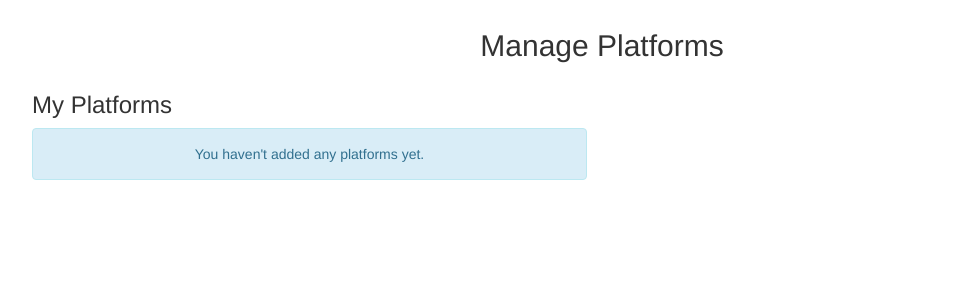
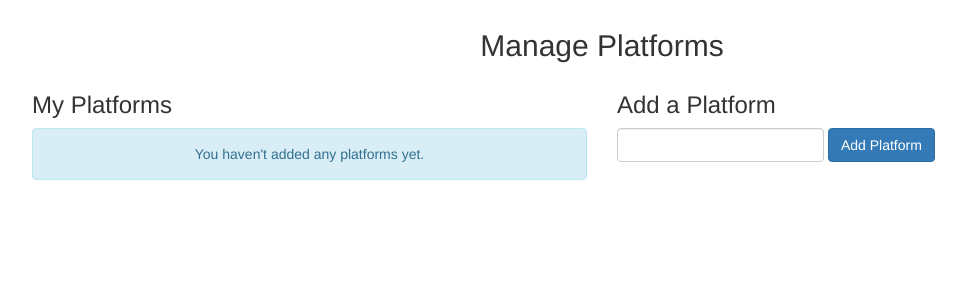
Before and after one commit to AmirF27/tracklog, a Flask app: template templates/account-settings.html in a window 1280 px wide. Shown: the part 51-351 px from the top of the page, without its empty margins (38-1004 px from the left). Run offline with Flask 2, Linux system fonts and the light colour scheme; the template is opened without the code that fills it, so the values that code supplies are empty; some libraries are stand-ins or nearby versions.

Commit message:
Add ability to add platforms

```diff
--- a/app.py
+++ b/app.py
@@ -214,7 +214,7 @@ def add_game(list_type):
         return redirect(url_for("lists", list_type=list_type))
 
     # get platform ID from database based on the value provided in the form
-    platform_id = db_session.query(Platform.id).filter(Platform.name == platform).one().id
+    platform_id = db_session.query(Platform.id).filter(Platform.name == platform).first().id
 
     # query the database and check if the entry the user is about to add
     # already exists, in order to ensure the user doesn't add duplicates
@@ -225,7 +225,6 @@ def add_game(list_type):
         # if the entry doesn't exist in the database, insert it
         db_session.add(ListEntry(current_user.id, platform_id, igdb_id, game, image_url, list_type))
         db_session.commit()
-
     # if the entry is already in the database
     else:
         # redirect user to current list, displaying an error message
@@ -278,17 +277,70 @@ def delete_game(list_type):
 @app.route("/account-settings")
 @login_required
 def account_settings():
+    """
+    Route for fetching user's data and displaying their settings page
+    """
 
-    platforms = []
+    # query database for user's platforms
+    user_platforms = db_session.query(UserPlatform, Platform.name). \
+                                join(Platform). \
+                                filter(UserPlatform.user_id == current_user.id). \
+                                order_by(Platform.name). \
+                                with_entities(Platform.name). \
+                                all()
 
-    for platform in db_session.query(UserPlatform, Platform.name). \
-                           join(Platform). \
-                           filter(UserPlatform.user_id == current_user.id). \
+    # query database for all existing platforms
+    platforms = db_session.query(Platform.name). \
                            order_by(Platform.name). \
-                           all():
-        platforms.append(platform[1])
+                           all()
 
-    return render_template("account-settings.html", platforms=platforms)
+    return render_template("account-settings.html", user_platforms=user_platforms, platforms=platforms)
+
+@app.route("/add-platform", methods=["POST"])
+@login_required
+def add_platform():
+    """
+    Route for adding platforms
+    """
+
+    # retrieve the platform name to add and make sure it's not missing
+    platform_name = request.form.get("platform_name")
+    if not platform_name:
+        raise RuntimeError("missing parameter: platform_name")
+
+    # query database for requested platform, making sure to perform a case-insensitive
+    #  search (the user could have typed in all lower case, for instance)
+    platform = db_session.query(Platform). \
+                             filter(func.lower(Platform.name) == func.lower(platform_name)). \
+                             first()
+
+    # make sure the requested platform exists in the database
+    if not platform:
+        flash("You've entered an invalid platform name. Please try again.", "danger")
+        return redirect(url_for("account_settings"))
+
+    # get the platform ID and proper name from database
+    platform_id = platform.id
+    platform_name = platform.name
+
+    # query the database and check if the platform the user is about to add
+    # already exists, in order to ensure the user doesn't add duplicates
+    if not db_session.query(UserPlatform). \
+                      filter(UserPlatform.user_id == current_user.id). \
+                      filter(UserPlatform.platform_id == platform_id). \
+                      first():
+        # if the entry doesn't exist in the database, insert it
+        db_session.add(UserPlatform(current_user.id, platform_id))
+        db_session.commit()
+    # if the entry is already in the database
+    else:
+        # redirect user to current list, displaying an error message
+        flash("You already have {} in your platforms.".format(platform_name), "danger")
+        return redirect(url_for("account_settings"))
+
+    # redirect user to their settings page, displaying a success message
+    flash("{} successfully added to your platforms.".format(platform_name), "success")
+    return redirect(url_for("account_settings"))
 
 @app.route("/delete-platform", methods=["POST"])
 @login_required
@@ -305,9 +357,9 @@ def delete_platform():
     # query database for the ID of the platform to delete
     platform_id = db_session.query(UserPlatform.id). \
                              join(Platform). \
-                             filter(UserPlatform.id == current_user.id). \
+                             filter(UserPlatform.user_id == current_user.id). \
                              filter(Platform.name == platform_name). \
-                             first()[0]
+                             first().id
 
     # make sure the platform exists in the database
     if not platform_id:
@@ -319,7 +371,7 @@ def delete_platform():
     db_session.commit()
 
     # redirect user to their settings page, displaying a success message
-    flash("{} successfully deleted.".format(platform_name), "success")
+    flash("{} successfully deleted from your platforms.".format(platform_name), "success")
     return redirect(url_for("account_settings"))
 
 @login_manager.user_loader
--- a/templates/account-settings.html
+++ b/templates/account-settings.html
@@ -1,11 +1,10 @@
 {% extends "layout.html" %}
 
 {% block main %}
-    <section>
-        <h2 class="text-center">Manage Platforms</h2>
+
     {% with message = get_flashed_messages(with_categories=True)[0] %}
         {% if message %}
-                <div class="alert alert-{{ message[0] }} aler-dismissable" role="alert">
+            <div class="alert alert-{{ message[0] }} aler-dismissable fade in" role="alert">
                 <button type="button" class="close" data-dismiss="alert" aria-label="Close">
                     <span aria-hidden="true">&times;</span>
                 </button>
@@ -13,20 +12,26 @@
             </div><!-- /.alert -->
         {% endif %}
     {% endwith %}
+
+    <section>
+
+        <h2 class="text-center">Manage Platforms</h2>
+
         <div class="row">
+
             <div class="col-sm-6">
                 <h3>My Platforms</h3>
-                {% if platforms %}
+                {% if user_platforms %}
                     <ul class="list-group platform-list">
-                    {% for platform in platforms %}
+                    {% for platform in user_platforms %}
                         <li class="list-group-item">
                             <form action="{{ url_for('delete_platform') }}" method="post">
-                                <input type="hidden" name="platform_name" value="{{ platform }}">
-                                <button type="submit" class="btn btn-default">
+                                <input type="hidden" name="platform_name" value="{{ platform.name }}">
+                                <button type="submit" class="btn btn-default" title="Delete platform">
                                     <i class="fa fa-trash" aria-hidden="true"></i>
                                 </button>
                             </form>
-                            {{ platform }}
+                            {{ platform.name }}
                         </li>
                     {% endfor %}
                     </ul>
@@ -34,7 +39,24 @@
                     <div class="alert alert-info text-center">You haven't added any platforms yet.</div>
                 {% endif %}
             </div><!-- /.col-sm-6 -->
-            <div class="col-sm-6"></div>
+
+            <div class="col-sm-6">
+                <h3>Add a Platform</h3>
+                <form class="form-inline" action="{{ url_for('add_platform') }}" method="post">
+                    <div class="form-group">
+                        <input class="form-control" type="text" name="platform_name" list="platforms" required>
+                        <datalist id="platforms">
+                            {% for platform in platforms %}
+                                <option>{{ platform.name }}</option>
+                            {% endfor %}
+                        </datalist>
+                    </div>
+                    <button type="submit" class="btn btn-primary">Add Platform</button>
+                </form>
+            </div>
+
         </div><!-- /.row -->
+
     </section>
+
 {% endblock %}
--- a/templates/list.html
+++ b/templates/list.html
@@ -7,7 +7,7 @@
 {% block main %}
     {% with message = get_flashed_messages(with_categories=True)[0] %}
         {% if message %}
-            <div class="alert alert-{{ message[0] }} aler-dismissable" role="alert">
+            <div class="alert alert-{{ message[0] }} aler-dismissable fade in" role="alert">
                 <button type="button" class="close" data-dismiss="alert" aria-label="Close">
                     <span aria-hidden="true">&times;</span>
                 </button>
@@ -52,7 +52,7 @@
                     <form action="{{ url_for('delete_game', list_type=list_type) }}" method="post">
                         <input type="hidden" name="entry_game" value="{{ entry[0].game }}">
                         <input type="hidden" name="entry_platform" value="{{ entry[1] }}">
-                        <button type="submit" class="btn btn-default">
+                        <button type="submit" class="btn btn-default" title="Delete from {{ list_type }}">
                             <i class="fa fa-trash" aria-hidden="true"></i>
                         </button>
                     </form>
```
Lines whose indentation alone changed are shown as unchanged.
